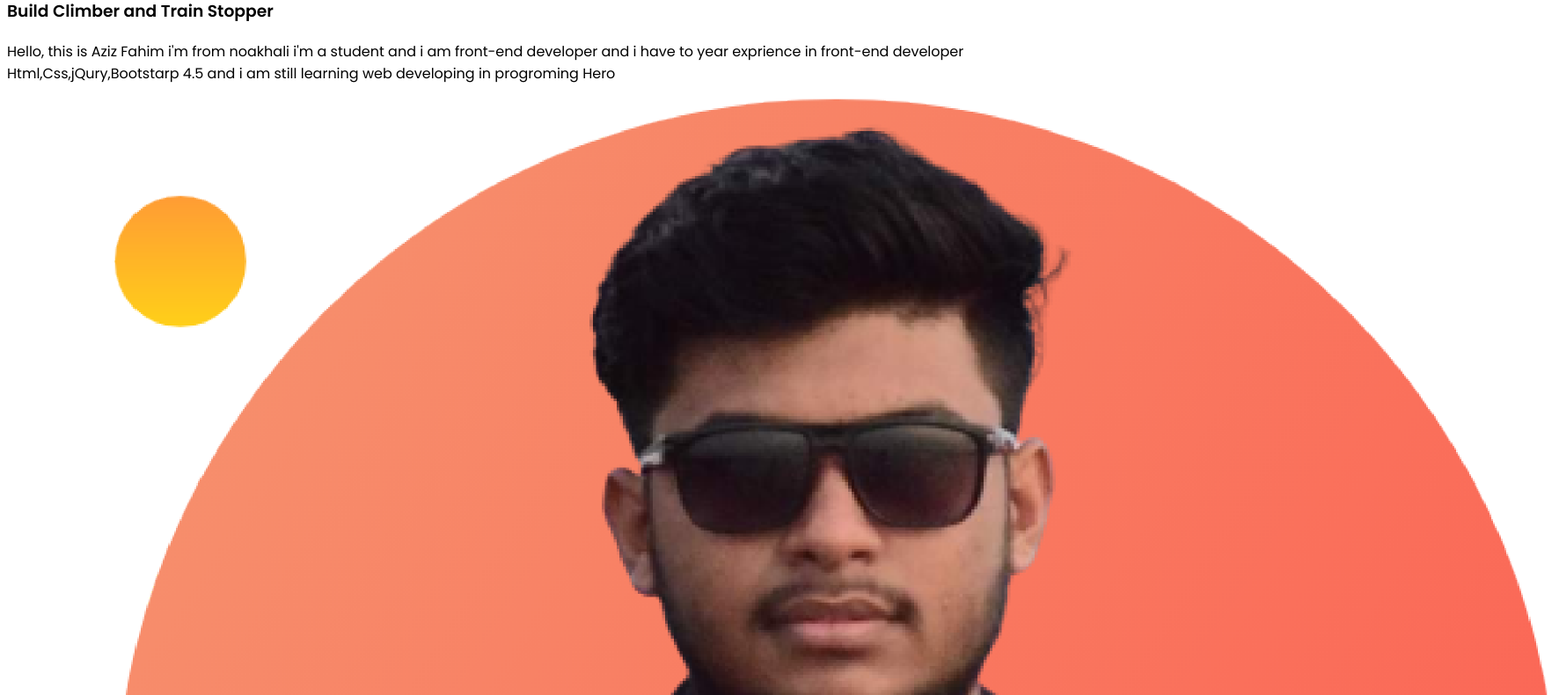
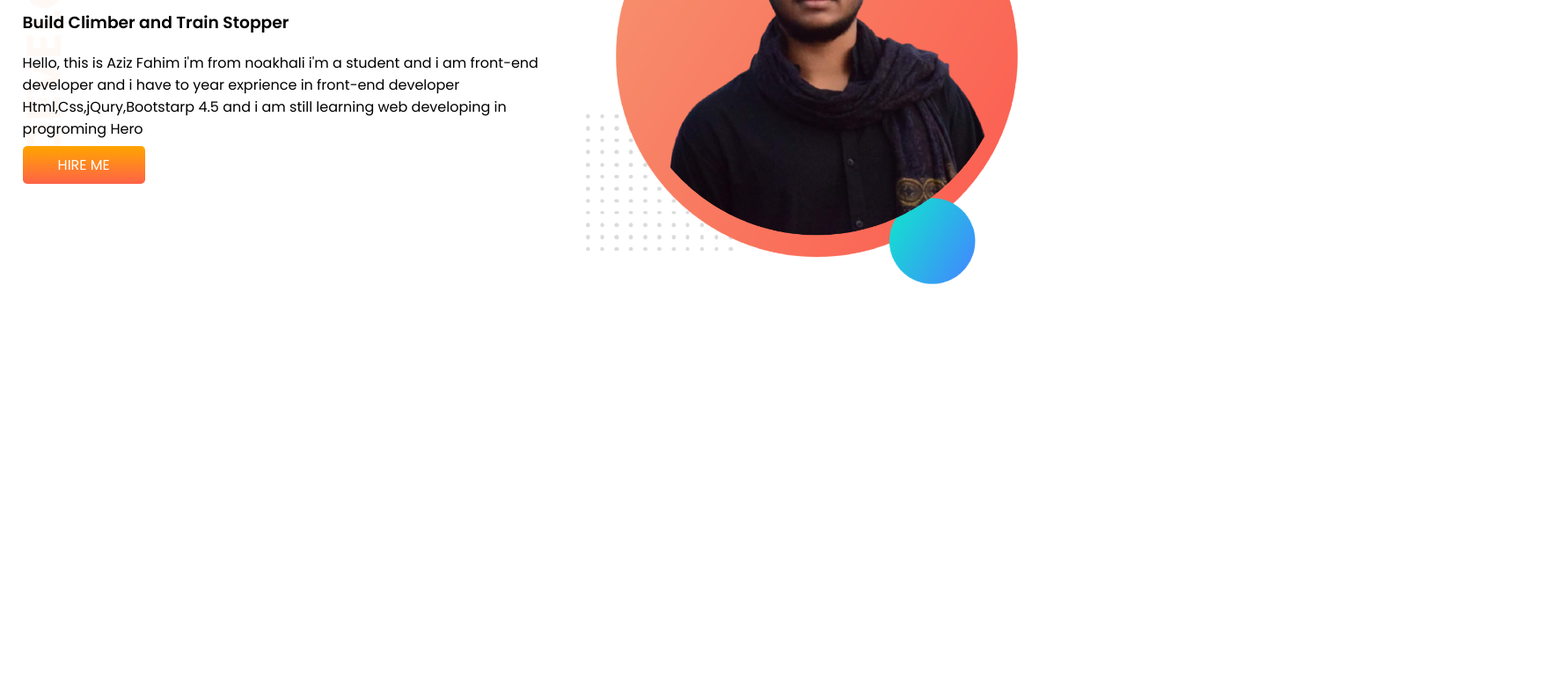
Before and after one commit to azizmohammad/developer-portfolio, a plain HTML site: page index.html in a window 1280 px wide. Shown: the part 185-975 px from the top of the page at 88% size, 1772 px wide, since content can reach past the window. After the commit the page ends 800 px from the top, so only its background shows below. Drawn offline with Linux system fonts and the light colour scheme.

Commit message:
top banner added

```diff
--- a/index.html
+++ b/index.html
@@ -13,15 +13,20 @@
 </head>
 
 <body>
-    <div>
+    <section class="top-banner">
+        <div class="half-width">
             <h1>welcome to</h1>
             <h2><span class="color">Aziz Fahim</span> world</h2>
             <h3>Build Climber and Train Stopper</h3>
             <p>Hello, this is Aziz Fahim i'm from noakhali i'm a student and i am front-end developer and i have to year
                 exprience in front-end developer Html,Css,jQury,Bootstarp 4.5 and i am still learning web developing in
                 progroming Hero</p>
+            <a class="link-button" target="_blank" href="https://www.linkedin.com/in/aziz-fahim-b885681b6/">HIRE ME</a>
         </div>
-    <img src="images/fahim-image-02-01.png" alt="">
+        <div class="half-width">
+            <img src="images/fahim-image-02-01.png" alt="fahim">
+        </div>
+    </section>
 </body>
 
 </html>
--- a/style.css
+++ b/style.css
@@ -1,14 +1,46 @@
-body{
+body {
     font-family: 'Poppins', sans-serif;
+    margin: 0;
 }
-h1{
+
+h1 {
     font-size: 40px;
     text-transform: capitalize;
 }
-h2{
+
+h2 {
     font-size: 30px;
     text-transform: capitalize;
 }
-.color{
+
+.color {
     color: orange;
 }
+
+section {
+    display: flex;
+}
+
+.half-width {
+    width: 50%;
+    padding-left: 2%;
+}
+
+.half-width img {
+    width: 80%;
+    margin-top: 20px;
+}
+
+.link-button {
+    text-decoration: none;
+    font-weight: 400;
+    background-image: linear-gradient(orange, tomato);
+    padding: 10px 40px;
+    color: #fff;
+    border-radius: 5px;
+}
+
+.top-banner {
+    background: url(images/top-banner.png);
+    background-repeat: no-repeat;
+}
```
Lines whose indentation alone changed are shown as unchanged.
